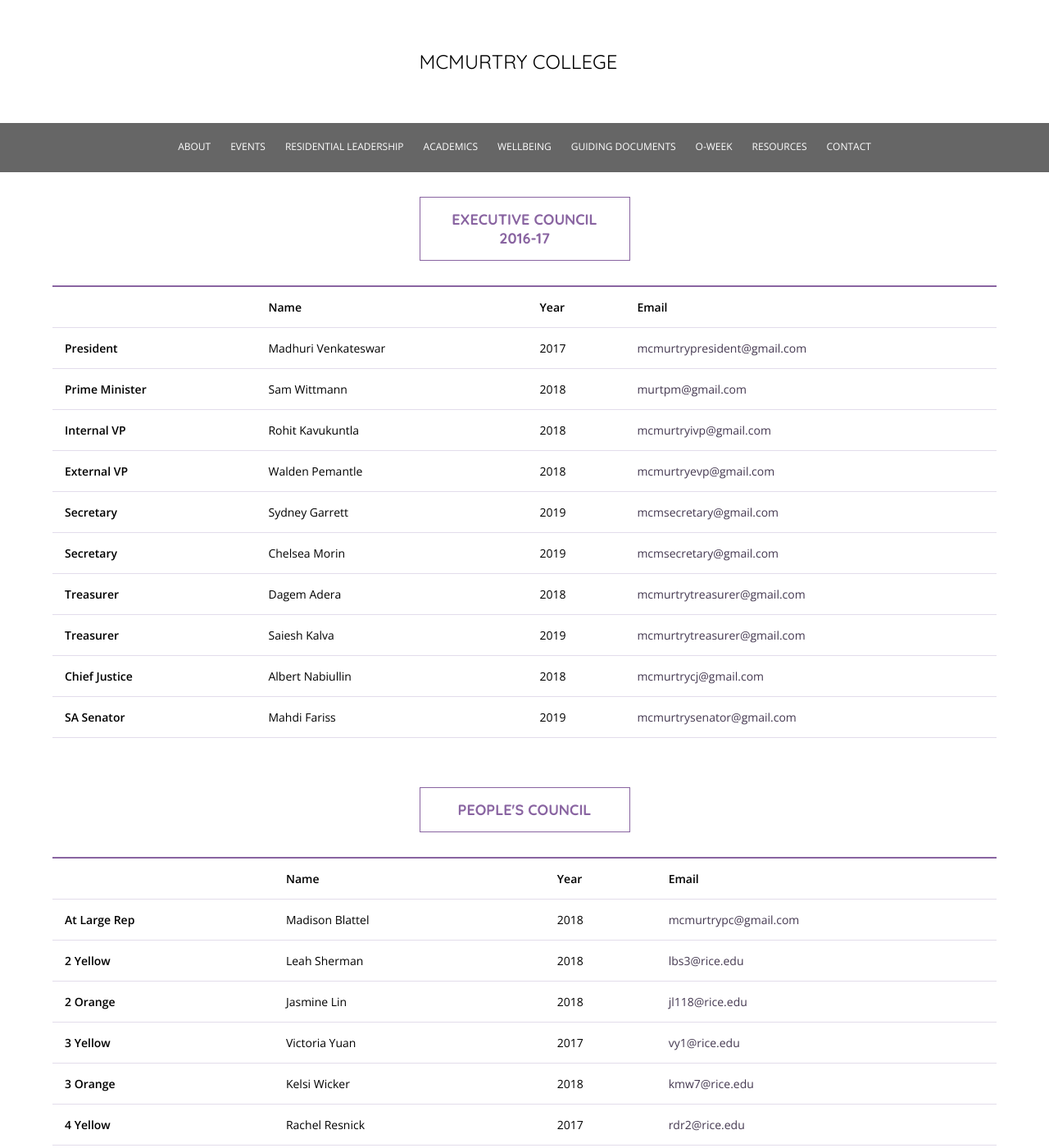
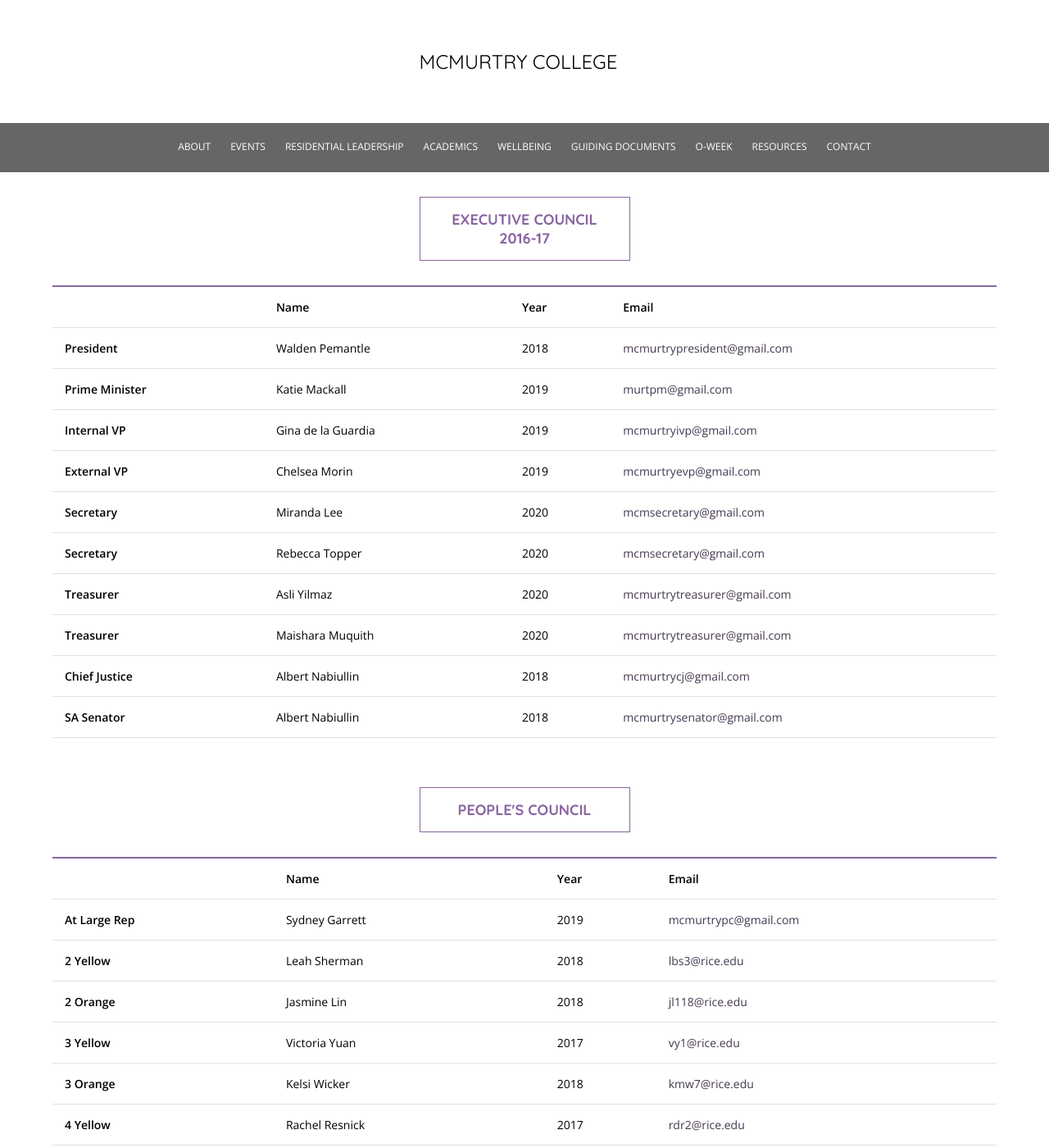
Before and after one commit to mcmurtrycollege/mcmurty-website-old, a Jekyll site: the page built from students/mcministry/index.html, in a window 1280 px wide and 1400 px high. Shown: the whole window at 82% size. Built offline with Jekyll 4.4.1, drawn with Linux system fonts in a browser that asks for light colours; nearby versions of some CDN libraries; some web fonts are replaced.

Commit message:
updated EC

```diff
--- a/_data/mcministry.yml
+++ b/_data/mcministry.yml
@@ -1,50 +1,50 @@
 -   name: Executive Council 2016-17
     members:
     -   position: President
-        name: Madhuri Venkateswar
-        year: 2017
+        name: Walden Pemantle
+        year: 2018
         email: mcmurtrypresident@gmail.com
     -   position: Prime Minister
-        name: Sam Wittmann
-        year: 2018
+        name: Katie Mackall
+        year: 2019
         email: murtpm@gmail.com
     -   position: Internal VP
-        name: Rohit Kavukuntla
-        year: 2018
+        name: Gina de la Guardia
+        year: 2019
         email: mcmurtryivp@gmail.com
     -   position: External VP
-        name: Walden Pemantle
-        year: 2018
+        name: Chelsea Morin
+        year: 2019
         email: mcmurtryevp@gmail.com
     -   position: Secretary
-        name: Sydney Garrett
-        year: 2019
+        name: Miranda Lee
+        year: 2020
         email: mcmsecretary@gmail.com
     -   position: Secretary
-        name: Chelsea Morin
-        year: 2019
+        name: Rebecca Topper
+        year: 2020
         email: mcmsecretary@gmail.com
     -   position: Treasurer
-        name: Dagem Adera
-        year: 2018
+        name: Asli Yilmaz
+        year: 2020
         email: mcmurtrytreasurer@gmail.com
     -   position: Treasurer
-        name: Saiesh Kalva
-        year: 2019
+        name: Maishara Muquith
+        year: 2020
         email: mcmurtrytreasurer@gmail.com
     -   position: Chief Justice
         name: Albert Nabiullin
         year: 2018
         email: mcmurtrycj@gmail.com
     -   position: SA Senator
-        name: Mahdi Fariss
-        year: 2019
+        name: Albert Nabiullin
+        year: 2018
         email: mcmurtrysenator@gmail.com
 -   name: People's Council
     members:
     -   position: At Large Rep
-        name: Madison Blattel
-        year: 2018
+        name: Sydney Garrett
+        year: 2019
         email: mcmurtrypc@gmail.com
     -   position: 2 Yellow
         name: Leah Sherman
```
